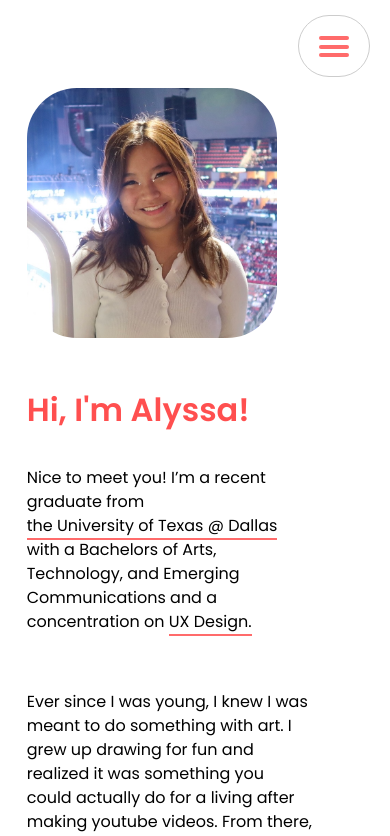
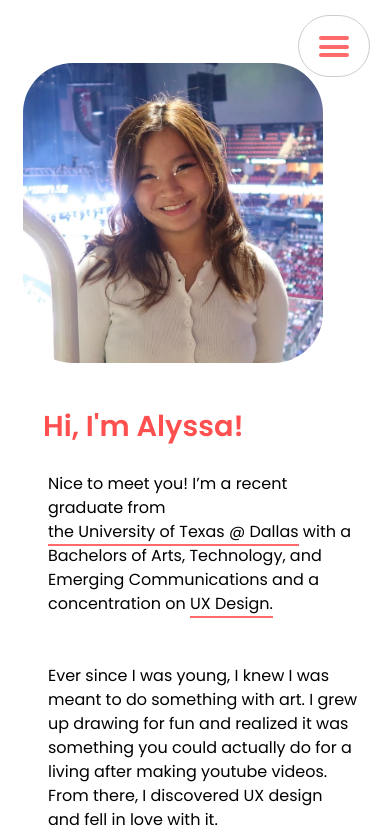
Before and after one commit to alyssaxto/portfolio-updated, a React (Vite) app: page /about in a window 390 px wide. Shown: the top 836 px of the page. Built offline with nearby package versions, Linux system fonts and the light colour scheme; a web font is replaced by a local one.

Commit message:
more mobile friendlyyy

```diff
--- a/src/About.css
+++ b/src/About.css
@@ -80,6 +80,14 @@
   margin-bottom: 10px;
 }
 @media (max-width: 768px) {
+  .polaroid-container {
+    min-height: 100vh; /* Ensure the container is tall enough */
+    display: flex;
+    flex-direction: column;
+    align-items: center;
+    justify-content: center;
+    padding-bottom: 40px;
+  }
   .polaroid-item {
     width: 100%; /* Full width on mobile */
     max-width: 100%;
@@ -134,7 +142,7 @@
     margin: 0 auto;
     height: auto;
     z-index: 1;
-    width: 90%;
+    width: 100%;
     max-width: 1300px;
     padding-top: 5rem;
   }
@@ -200,68 +208,123 @@
   flex-direction: column;
   justify-content: center;
 }
+@media screen and (max-width: 1050px) {
+  .about__container {
+    margin-top: 6rem;
+    padding: 0 20px; /* Adjust padding between image and content */
+    display: flex;
+    flex-direction: row; /* Keep them next to each other */
+    justify-content: center; /* Center the content horizontally */
+    align-items: center; /* Center content vertically if needed */
+  }
 
+  .about__img--card {
+    margin-right: 20px; /* Adjust margin between image and content */
+    width: 45%; /* Control image size */
+    max-width: 450px; /* Optional: limit max width */
+  }
+
+  .about__content {
+    width: 45%; /* Control content size */
+    padding-top: 0; /* Remove extra padding */
+    text-align: left; /* Align text properly */
+    word-wrap: break-word; /* Prevent words from overflowing */
+    overflow-wrap: break-word; /* Additional support for long words */
+  }
+}
 
 
 /* Mobile Responsive */
-  /* Mobile Responsive */
 @media screen and (max-width: 800px) {
+
   .about__container {
+    margin-top: 3rem;
     display: grid;
     grid-template-columns: 1fr;
     align-items: center;
     justify-content: center;
-      height: 90%;
+    width: 100vw; /* Ensures full width */
+    max-width: 100%;
+    height: auto; /* Adjust height automatically */
+    padding: 0 20px; /* Adds uniform padding on both sides */
+    box-sizing: border-box; /* Prevents padding from affecting width */
   }
+
   .about__img--container {
       display: flex;
       justify-content: center;
-      align-items: center; /* Add this line to center vertically */
+      align-items: center; /* Centers vertically */
+      padding-bottom: 10px; /* Adjust spacing */
   }
 
   .about__img--card {
       width: 90%; /* More fluid size */
       max-width: 300px; /* Prevent it from being too large */
+      height: auto; /* Maintain aspect ratio */
   }
 
   .about__content {
-      text-align: left;
+      text-align: center; /* Centers text for better readability */
       width: 100%;
+      padding: 10px 20px; /* Ensures spacing doesn't feel tight */
   }
 
   .about__content h1 {
-      font-size: 2.5rem;
-      margin-top: 2rem;
-
+      font-size: 2.2rem;
+      margin-top: 1.5rem;
   }
 
   .about__content h2 {
-      font-size: 3rem;
+      font-size: 2.5rem;
+      margin-top: 1rem;
   }
 
   .about__content p {
       margin-top: 1rem;
-      width: 85%;
+      width: 90%;
       font-size: 1rem;
+      text-align: left;
+      padding: 0 10px; /* Prevents text from touching the edges */
   }
 }
+
+/* Smaller screens - below 480px */
 @media screen and (max-width: 480px) {
-    .about__img--card {
-      width: 90%; /* More flexible size */
-      max-width: 250px; /* Prevents being too small */
-      height: auto; /* Keeps aspect ratio */
+
+  .about-heading {
+    font-size: 3rem; /* Adjust size as needed */
+  }
+  .about__container {
+      padding: 15px; /* Slightly less padding for very small screens */
+  }
+
+
+  .about__img--container {
+    display: flex;
+    justify-content: center;
+    align-items: center;
+    width: 100%; /* Ensures full-width container */
+}
+
+  .about__content {
+    width: 100%; /* Makes it more responsive */
+    max-width: 400px; /* Increases max size */
+    height: auto;
   }
 
   .about__content h1 {
-      font-size: 2rem;
-      margin-top: 3rem;
+      font-size: 1.8rem;
+      margin-top: 2rem;
   }
+
   .about__content h2 {
       font-size: 2rem;
+      margin-top: 1rem;
   }
 
   .about__content p {
-      margin-top: 2rem;
+      margin-top: 1.5rem;
+      width: 90%;
+      padding: 0 5px;
   }
-
 }
--- a/src/Footer.css
+++ b/src/Footer.css
@@ -120,6 +120,9 @@ footer {
     flex-direction: column;
     text-align: center;
     align-items: center;
+    font-size: 1rem; /* Adjusts the base font size */
+    position: relative; /* Ensure footer positioning is contained */
+    padding-bottom: 50px; /* Adds space to prevent content overlap */
   }
 
   .footer__left, .footer__right {
@@ -130,15 +133,44 @@ footer {
   }
 
   .footer__links {
-    justify-content: center; /* Centers horizontally */
-    align-items: center; /* Centers vertically */
-    text-align: center; /* Ensures text is centered */
-    flex-wrap: wrap; /* Wraps links if they don’t fit */
-    width: 100%; /* Ensures it takes full width */
+    display: flex;
+    justify-content: center; /* Centers the links horizontally */
+    align-items: center; /* Aligns them vertically */
+    gap: 20px; /* Adds spacing between links */
+    flex-wrap: nowrap; /* Prevents wrapping */
+    width: 100%; /* Ensures full width */
+    position: absolute;
+    bottom: 0;
+    left: 50%;
+    transform: translateX(-50%); /* Centers the links */
+    padding: 10px 0; /* Adds padding */
+    background: white; /* Ensures visibility */
+
   }
 
+  .resume-container{
+    text-align: center;
+    line-height: 1.5;
+    font-size: 1rem; /* Adjusts heading size */
+}
+
+.resumelink{
+  text-align: center;
+  font-size: 1rem; /* Adjusts heading size */
+}
+  .footer__left h22 {
+    text-align: center;
+    line-height: 1.5;
+    font-size: 1.5rem; /* Adjusts heading size */
+}
+.footer__left p {
+  text-align: center;
+  line-height: 1;
+  font-size: .9rem; /* Adjusts heading size */
+}
   .footer__right h3 {
       text-align: center;
       line-height: 1.5;
+      font-size: 1rem; /* Adjusts heading size */
   }
 }
--- a/src/index.css
+++ b/src/index.css
@@ -1,36 +1,29 @@
 @import url('https://fonts.googleapis.com/css2?family=Poppins:wght@400;600&display=swap');
 /* Navbar Styling */
 
+/* Navbar Styling */
 .navbar {
   background: #fff;
   height: 60px;
   display: flex;
   justify-content: center;
-  align-items: center;
+  align-items: center; /* Vertically centers the content */
   position: fixed;
   top: 15px;
   left: 50%;
   transform: translateX(-50%);
   z-index: 999;
   border-radius: 40px;
-  border: 1px solid #ccc; /* Grey outline */
+  border: 1px solid #ccc;
   box-shadow: none;
   padding: 0 20px;
   width: auto;
 }
 
-/* Navbar container (for layout) */
-.navbar__container {
-  display: flex;
-  justify-content: space-between;
-  align-items: center;
-  width: 100%;
-}
-
-/* Navbar menu (on desktop) */
+/* Navbar menu */
 .navbar__menu {
   display: flex;
-  align-items: center;
+  align-items: center; /* Ensures the navbar items are centered vertically */
   justify-content: center;
   list-style: none;
   font-size: 1.2rem;
@@ -43,7 +36,7 @@
   font-weight: 400;
   color: #ff6b6b;
   text-decoration: none;
-  padding: 10px 20px;
+  padding: 10px;
   position: relative;
   transition:
     color 0.3s ease,
@@ -51,6 +44,15 @@
     padding 0.3s ease;
 }
 
+/* Hamburger menu and other adjustments remain unchanged */
+
+/* Navbar container (for layout) */
+.navbar__container {
+  display: flex;
+  justify-content: space-between;
+  align-items: center;
+  width: 100%;
+}
 /* Hover effect on links */
 .navbar__links::after {
   content: "";
@@ -93,6 +95,7 @@
   background-color: #ff6b6b;  /* Ensure visibility */
   transition: all 0.3s ease;
 }
+
 
 /* Media query for mobile */
 @media (max-width: 1000px) {
--- a/src/projects.jsx
+++ b/src/projects.jsx
@@ -107,7 +107,7 @@ const HorizontalScroll = () => {
                 >
                   <ImageContainer
                     imageSource={manageImage}
-                    title={"I Can Manage Cancer 🔒"}
+                    title={"I Can Manage Cancer"}
                     description={"An educational platform designed to assist head and neck cancer patients through treatment."}
                   />
                 </motion.div>
@@ -155,7 +155,7 @@ const HorizontalScroll = () => {
             </a>
             <a href="/ICanManage" className="Projects__card">
               <img src={manageImage} alt="I Can Manage Cancer" />
-              <h2>I Can Manage Cancer🔒</h2>
+              <h2>I Can Manage Cancer</h2>
               <p>An educational platform designed to assist head and neck cancer patients through treatment.</p>
             </a>
             <a href="/Stemuli" className="Projects__card">
```
Also changed, not shown: public/assets/favicon.png (deleted), 1 other file (tests, documents, lock files or other folders). Lines whose indentation alone changed are shown as unchanged.
